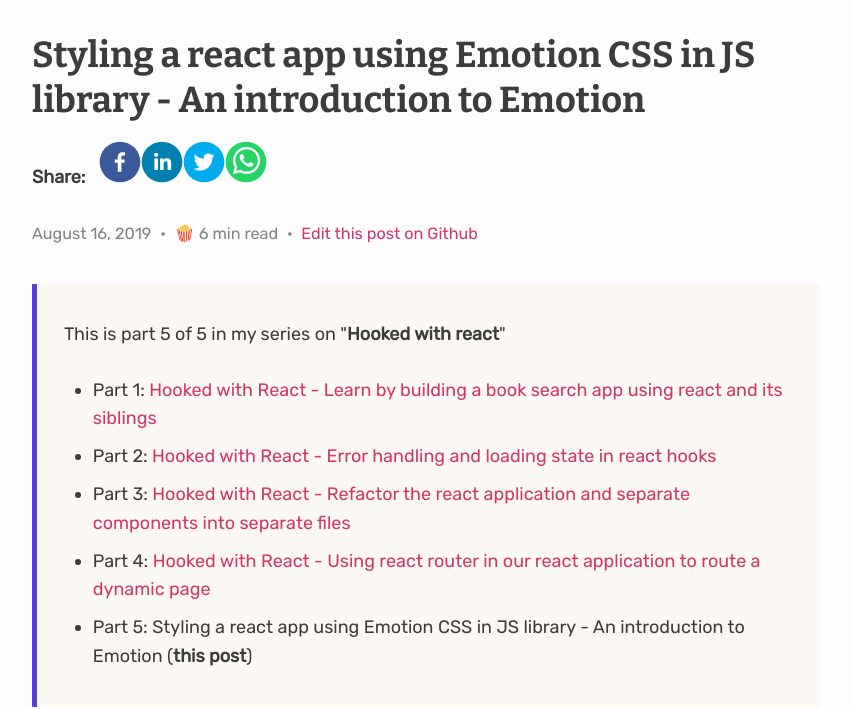
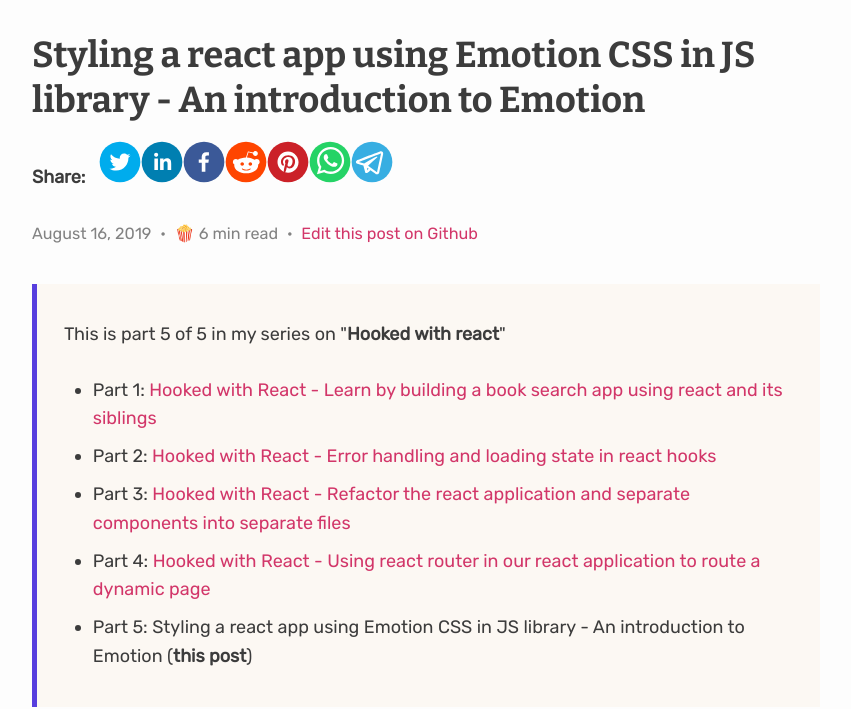
Before and after one commit to learnwithparam/website, a Gatsby site: page /blog/styling-react-app-using-emotion-css-in-js-library/ in a window 1280 px wide. Shown: the part 115-824 px from the top of the page, without its empty margins (214-1065 px from the left). Built offline with nearby package versions, Linux system fonts and the light colour scheme; Gatsby itself is replaced by a stand-in of ours; some packages are replaced by stand-ins of ours.

Commit message:
feat: share component update for pinterest and reddit support

```diff
--- a/src/components/share.js
+++ b/src/components/share.js
@@ -7,10 +7,16 @@ import {
   LinkedinShareButton,
   TwitterShareButton,
   WhatsappShareButton,
+  RedditShareButton,
+  TelegramShareButton,
+  PinterestShareButton,
   FacebookIcon,
   TwitterIcon,
   LinkedinIcon,
   WhatsappIcon,
+  RedditIcon,
+  TelegramIcon,
+  PinterestIcon,
 } from 'react-share';
 
 const ShareContainer = styled.section`
@@ -48,12 +54,6 @@ const Share = ({
   return (
     <ShareContainer>
       {children}
-      <FacebookShareButton quote={title} url={url}>
-        <FacebookIcon size={size} round />
-      </FacebookShareButton>
-      <LinkedinShareButton title={title} description={description} url={url}>
-        <LinkedinIcon size={size} round />
-      </LinkedinShareButton>
       <TwitterShareButton
         title={title}
         via={author}
@@ -62,9 +62,24 @@ const Share = ({
       >
         <TwitterIcon size={size} round />
       </TwitterShareButton>
+      <LinkedinShareButton title={title} description={description} url={url}>
+        <LinkedinIcon size={size} round />
+      </LinkedinShareButton>
+      <FacebookShareButton quote={title} url={url}>
+        <FacebookIcon size={size} round />
+      </FacebookShareButton>
+      <RedditShareButton title={title} url={url}>
+        <RedditIcon size={size} round />
+      </RedditShareButton>
+      <PinterestShareButton title={title} description={description} url={url}>
+        <PinterestIcon size={size} round />
+      </PinterestShareButton>
       <WhatsappShareButton title={title} url={url}>
         <WhatsappIcon size={size} round />
       </WhatsappShareButton>
+      <TelegramShareButton title={title} url={url}>
+        <TelegramIcon size={size} round />
+      </TelegramShareButton>
     </ShareContainer>
   );
 };
```
